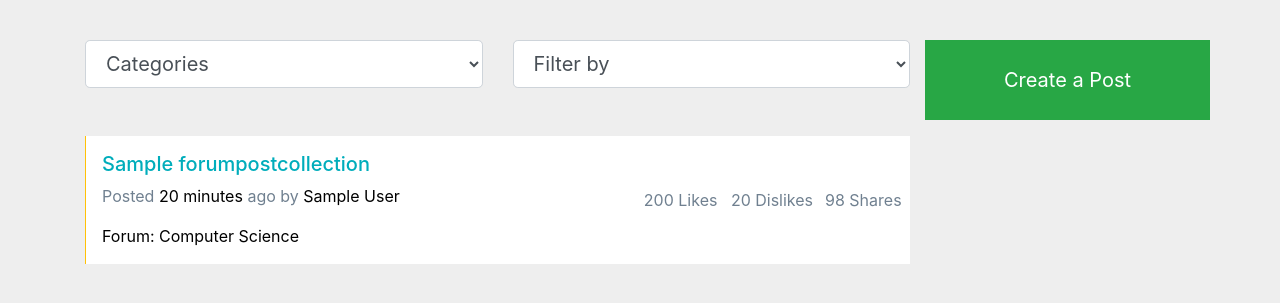
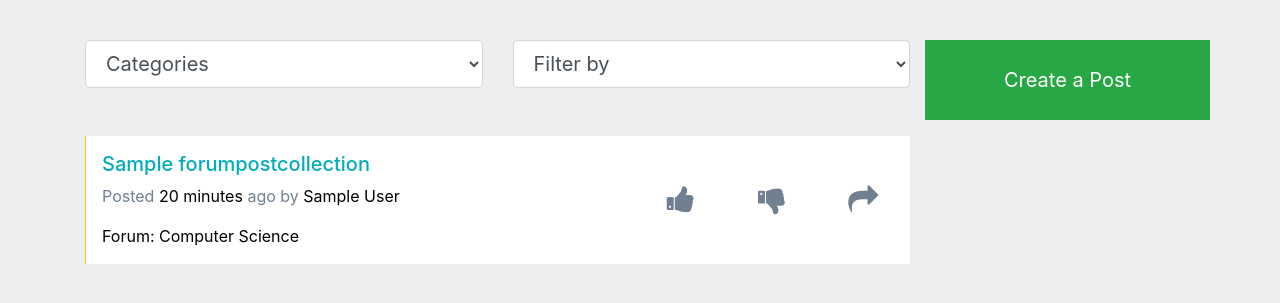
Before and after one commit to amar2468/Online-Discussion-Forum, a Flask app: page / in a window 1280 px wide. Shown: the part 56-359 px from the top of the page. Run offline with Flask 2, Linux system fonts and the light colour scheme; a database or web service that is not in the repository returns one stand-in record (values such as "Sample title"); parts of the project's set-up code (start-up, migrations or seed data) failed here and were passed over; some libraries are stand-ins or nearby versions.

Commit message:
Added like, dislike and share button. Will add functionality soon

```diff
--- a/templates/home.html
+++ b/templates/home.html
@@ -15,6 +15,7 @@
         <script src="https://ajax.googleapis.com/ajax/libs/jquery/3.5.1/jquery.min.js"></script>
         <script src="https://cdnjs.cloudflare.com/ajax/libs/popper.js/1.16.0/umd/popper.min.js"></script>
         <script src="https://maxcdn.bootstrapcdn.com/bootstrap/4.5.2/js/bootstrap.min.js"></script>
+        <link rel="stylesheet" href="https://cdnjs.cloudflare.com/ajax/libs/font-awesome/4.7.0/css/font-awesome.min.css">
 
         <style>
 
@@ -52,6 +53,13 @@
             .container
             {
                 margin-top:40px;
+            }
+
+            .fa
+            {
+              font-size: 30px;
+              cursor: pointer;
+              user-select: none;
             }
 
         </style>
@@ -116,9 +124,9 @@
                             {% if session.get("name") == document.author_of_post %}
                               <a href="{{url_for('delete_topic', id_delete = document._id)}}"><button>Delete</button></a>
                             {% endif %}
-                            <div class="col px-1"> <i class="ion-connection-bars icon-1x"></i> <span class="d-block text-sm">200 Likes</span> </div>
-                            <div class="col px-1"> <i class="ion-ios-chatboxes-outline icon-1x"></i> <span class="d-block text-sm">20 Dislikes</span> </div>
-                            <div class="col px-1"> <i class="ion-ios-eye-outline icon-1x"></i> <span class="d-block text-sm">98 Shares</span> </div>
+                            <div class="col px-1"> <i class="ion-connection-bars icon-1x"></i> <span class="d-block text-sm"><i class="fa fa-thumbs-up"></i></span> </div>
+                            <div class="col px-1"> <i class="ion-ios-chatboxes-outline icon-1x"></i> <span class="d-block text-sm"><i class="fa fa-thumbs-down"></i></span> </div>
+                            <div class="col px-1"> <i class="ion-ios-eye-outline icon-1x"></i> <span class="d-block text-sm"><i class="fa fa-share"></i></span> </div>
                           </div>
                         </div>
                       </div>
```
